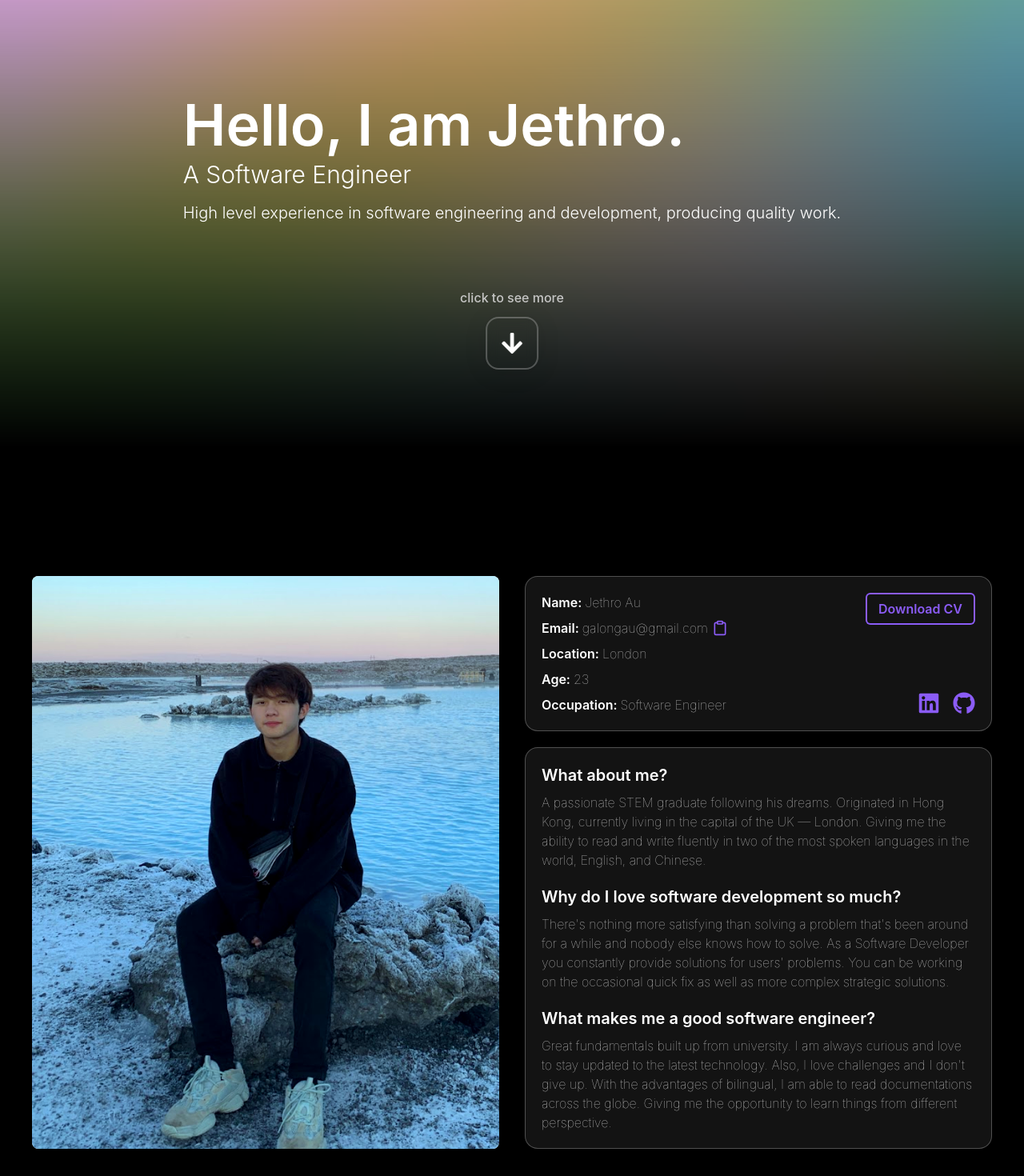
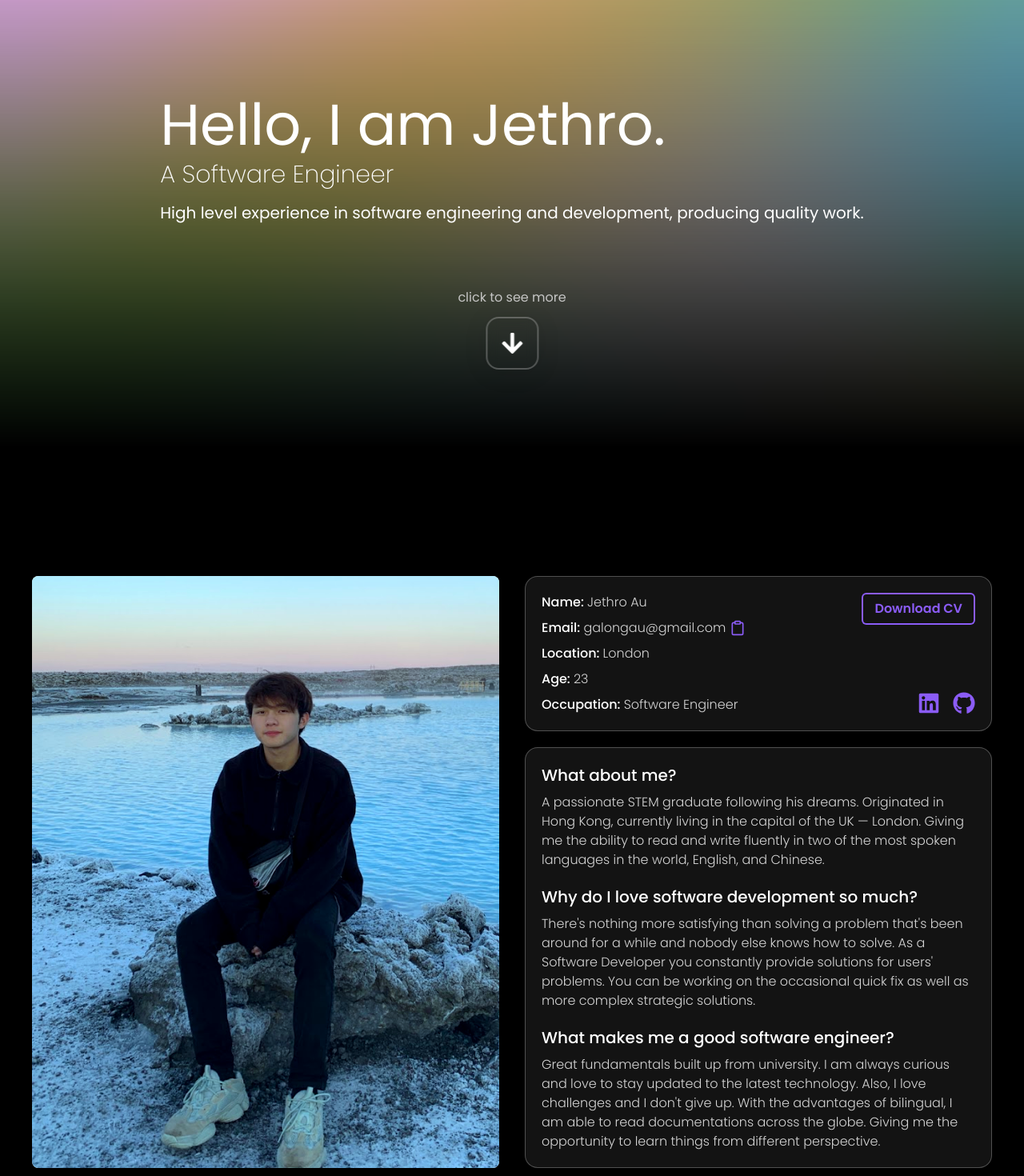
Before and after one commit to jethro-dev/personal-website, a Next.js app: page / in a window 1280 px wide. Shown: the part 160-1630 px from the top of the page at 80% size. Built offline with nearby package versions, Linux system fonts and the light colour scheme.

Commit message:
fix font and animation

```diff
--- a/components/About.tsx
+++ b/components/About.tsx
@@ -3,6 +3,7 @@ import React from "react";
 import calculateAge from "../utils/calculateAge";
 import { FiClipboard } from "react-icons/fi";
 import { FaGithub, FaLinkedin } from "react-icons/fa";
+import { motion } from "framer-motion";
 type Props = {};
 
 const About = (props: Props) => {
@@ -10,9 +11,26 @@ const About = (props: Props) => {
     navigator.clipboard.writeText("galongau@gmail.com");
   };
 
+  const container = {
+    hidden: { translateY: 200, opacity: 0 },
+    show: {
+      translateY: 0,
+      opacity: 1,
+      transition: {
+        duration: 2,
+      },
+    },
+  };
+
   return (
     <div id="about-section" className="bg-black">
-      <div className="wrapper py-20 flex flex-col md:flex-row gap-8">
+      <motion.div
+        className="wrapper py-20 flex flex-col md:flex-row gap-8"
+        variants={container}
+        initial="hidden"
+        whileInView="show"
+        viewport={{ once: true }}
+      >
         {/* left */}
         <div className="image-container min-h-[600px] md:w-[50%] relative rounded-lg overflow-hidden">
           <Image
@@ -27,13 +45,13 @@ const About = (props: Props) => {
         <div className="md:w-[50%] flex flex-col gap-5">
           <div className="rounded-md bg-neutral-800 bg-opacity-50 full-glassify p-5 relative">
             <p className="mb-2">
-              <span className="font-semibold">Name: </span>
-              <span className="font-thin text-neutral-300">Jethro Au</span>
+              <span className="font-medium">Name: </span>
+              <span className="font-light text-neutral-300">Jethro Au</span>
             </p>
             <p className="mb-2">
-              <span className="font-semibold">Email: </span>
+              <span className="font-medium">Email: </span>
               <span
-                className="font-thin relative text-neutral-300"
+                className="font-light relative text-neutral-300"
                 id="myEmail"
               >
                 galongau@gmail.com
@@ -47,18 +65,18 @@ const About = (props: Props) => {
               </span>
             </p>
             <p className="mb-2">
-              <span className="font-semibold">Location: </span>
-              <span className="font-thin text-neutral-300">London</span>
+              <span className="font-medium">Location: </span>
+              <span className="font-light text-neutral-300">London</span>
             </p>
             <p className="mb-2">
-              <span className="font-semibold">Age: </span>
-              <span className="font-thin text-neutral-300">
+              <span className="font-medium">Age: </span>
+              <span className="font-light text-neutral-300">
                 {calculateAge(new Date(1999, 9, 6))}
               </span>
             </p>
             <p className="mb-4 lg:mb-0">
-              <span className="font-semibold">Occupation: </span>
-              <span className="font-thin text-neutral-300">
+              <span className="font-medium">Occupation: </span>
+              <span className="font-light text-neutral-300">
                 Software Engineer
               </span>
             </p>
@@ -96,28 +114,28 @@ const About = (props: Props) => {
               </ul>
             </div>
           </div>
-          <div className="ring-2 rounded-md flex-1 bg-neutral-800 bg-opacity-50 full-glassify p-5">
-            <h1 className="text-xl font-semibold mb-2">What about me?</h1>
-            <p className="font-thin mb-5 text-neutral-300">
+          <div className="rounded-md flex-1 bg-neutral-800 bg-opacity-50 full-glassify p-5">
+            <h1 className="text-xl font-medium mb-2">What about me?</h1>
+            <p className="font-light mb-5 text-neutral-300">
               A passionate STEM graduate following his dreams. Originated in
               Hong Kong, currently living in the capital of the UK — London.
               Giving me the ability to read and write fluently in two of the
               most spoken languages in the world, English, and Chinese.
             </p>
-            <h1 className="text-xl font-semibold mb-2">
+            <h1 className="text-xl font-medium mb-2">
               Why do I love software development so much?
             </h1>
-            <p className="font-thin mb-5 text-neutral-300">
+            <p className="font-light mb-5 text-neutral-300">
               There&apos;s nothing more satisfying than solving a problem
               that&apos;s been around for a while and nobody else knows how to
               solve. As a Software Developer you constantly provide solutions
               for users&apos; problems. You can be working on the occasional
               quick fix as well as more complex strategic solutions.
             </p>
-            <h1 className="text-xl font-semibold mb-2">
+            <h1 className="text-xl font-medium mb-2">
               What makes me a good software engineer?
             </h1>
-            <p className="font-thin text-neutral-300">
+            <p className="font-light text-neutral-300">
               Great fundamentals built up from university. I am always curious
               and love to stay updated to the latest technology. Also, I love
               challenges and I don&apos;t give up. With the advantages of
@@ -127,7 +145,7 @@ const About = (props: Props) => {
             </p>
           </div>
         </div>
-      </div>
+      </motion.div>
     </div>
   );
 };
--- a/components/Banner.tsx
+++ b/components/Banner.tsx
@@ -26,14 +26,16 @@ const Banner = (props: Props) => {
       <div className="px-6 lg:px-10 absolute z-10 h-full w-full pointer-events-none bg-gradient">
         <div className="wrapper h-full grid place-items-center">
           <div>
-            <h1 className="text-7xl font-semibold mb-2">Hello, I am Jethro.</h1>
-            <h2 className="text-3xl font-light mb-4">A Software Engineer</h2>
-            <p className="text-xl font-light mb-20">
+            <h1 className="text-7xl font-normal mb-2">Hello, I am Jethro.</h1>
+            <h2 className="text-3xl font-extralight mb-4">
+              A Software Engineer
+            </h2>
+            <p className="text-xl font-normal mb-20">
               High level experience in software engineering and development,
               producing quality work.
             </p>
             <div className="grid place-items-center absolute left-[50%] translate-x-[-50%]">
-              <h3 className="mb-3 text-neutral-300 opacity-90 font-medium">
+              <h3 className="mb-3 text-neutral-300 opacity-90 font-normal">
                 click to see more
               </h3>
               <button
--- a/components/Experience.tsx
+++ b/components/Experience.tsx
@@ -66,7 +66,12 @@ const Experience = (props: Props) => {
       <div className="timeline-gradient"></div>
       <div className="wrapper py-20">
         Experience
-        <motion.div variants={timeline} initial="hidden" whileInView="show">
+        <motion.div
+          variants={timeline}
+          initial="hidden"
+          whileInView="show"
+          viewport={{ once: true }}
+        >
           <VerticalTimeline
             animate={true}
             lineColor="rgba(196, 196, 196, 0.74)"
--- a/components/Header.tsx
+++ b/components/Header.tsx
@@ -58,7 +58,7 @@ const Header = (props: Props) => {
         {/* left div*/}
         <div className="flex items-end gap-6 md:gap-8 lg:gap-10">
           {/* logo */}
-          <h1 className="h-full text-5xl font-semibold transition duration-300 hover:text-neutral-800/50">
+          <h1 className="h-full text-5xl font-light transition duration-300 hover:text-neutral-800/50">
             <button onClick={() => scrollToById("banner-section")}>
               Jethro
             </button>
--- a/components/Projects.tsx
+++ b/components/Projects.tsx
@@ -37,7 +37,7 @@ const Projects = (props: Props) => {
       translateY: 0,
       opacity: 1,
       transition: {
-        duration: 2,
+        duration: 0.2,
         staggerChildren: 0.2,
       },
     },
@@ -61,6 +61,7 @@ const Projects = (props: Props) => {
           variants={headings}
           initial="hidden"
           whileInView="show"
+          viewport={{ once: true }}
           className="text-left relative mb-10"
         >
           <motion.h1
--- a/components/SkillColumn.tsx
+++ b/components/SkillColumn.tsx
@@ -36,6 +36,7 @@ const SkillColumn = ({ title, items }: Props) => {
       initial="hidden"
       whileInView="show"
       className="flex-1"
+      viewport={{ once: true }}
     >
       <h3 className="text-2xl font-semibold ml-1 mb-4 text-neutral-200">
         {title}
@@ -49,7 +50,7 @@ const SkillColumn = ({ title, items }: Props) => {
               className="h-[150px] w-full flex flex-col items-center justify-center"
             >
               <Image width={60} height={60} src={item.img} alt={item.name} />
-              <h4 className="mt-2 font-thin text-base lg:text-sm text-neutral-300 opacity-90 text-center">
+              <h4 className="mt-2 font-light text-base lg:text-sm text-neutral-300 opacity-90 text-center">
                 {item.name}
               </h4>
             </motion.div>
--- a/components/Skills.tsx
+++ b/components/Skills.tsx
@@ -110,6 +110,7 @@ const Skills = (props: Props) => {
         </div>
         <motion.div
           initial={{ opacity: 0, translateY: 50 }}
+          viewport={{ once: true }}
           whileInView={{
             opacity: 1,
             translateY: 0,
@@ -117,7 +118,7 @@ const Skills = (props: Props) => {
           }}
           className="text-center pt-20"
         >
-          <h3 className="mb-4 text-lg font-thin">
+          <h3 className="mb-4 text-lg font-light">
             Can&apos;t seem to find what you are looking for?
           </h3>
           <form className="flex gap-4 justify-center mb-4">
--- a/pages/index.tsx
+++ b/pages/index.tsx
@@ -22,6 +22,16 @@ const Home: NextPage = () => {
           content="This is the personal website of Jethro Au, a professional software developer."
         />
         <link rel="icon" href="/favicon.ico" />
+        <link rel="preconnect" href="https://fonts.googleapis.com" />
+        <link
+          rel="preconnect"
+          href="https://fonts.gstatic.com"
+          crossOrigin="true"
+        />
+        <link
+          href="https://fonts.googleapis.com/css2?family=Poppins:wght@100;200;300;400;500;600;700;800;900&display=swap"
+          rel="stylesheet"
+        />
       </Head>
 
       <Header />
--- a/styles/globals.css
+++ b/styles/globals.css
@@ -23,7 +23,7 @@
 
 @layer components {
   .header-link {
-    @apply cursor-pointer text-lg font-semibold transition duration-300 hover:text-neutral-800/50;
+    @apply cursor-pointer text-lg font-light transition duration-300 hover:text-neutral-800/50;
   }
 
   .wrapper {
@@ -42,8 +42,7 @@ html,
 body {
   padding: 0;
   margin: 0;
-  font-family: -apple-system, BlinkMacSystemFont, Segoe UI, Roboto, Oxygen,
-    Ubuntu, Cantarell, Fira Sans, Droid Sans, Helvetica Neue, sans-serif;
+  font-family: "Poppins", sans-serif;
 }
 
 a {
```
Also changed, not shown: components/Contact.tsx (+14 -13 lines).
